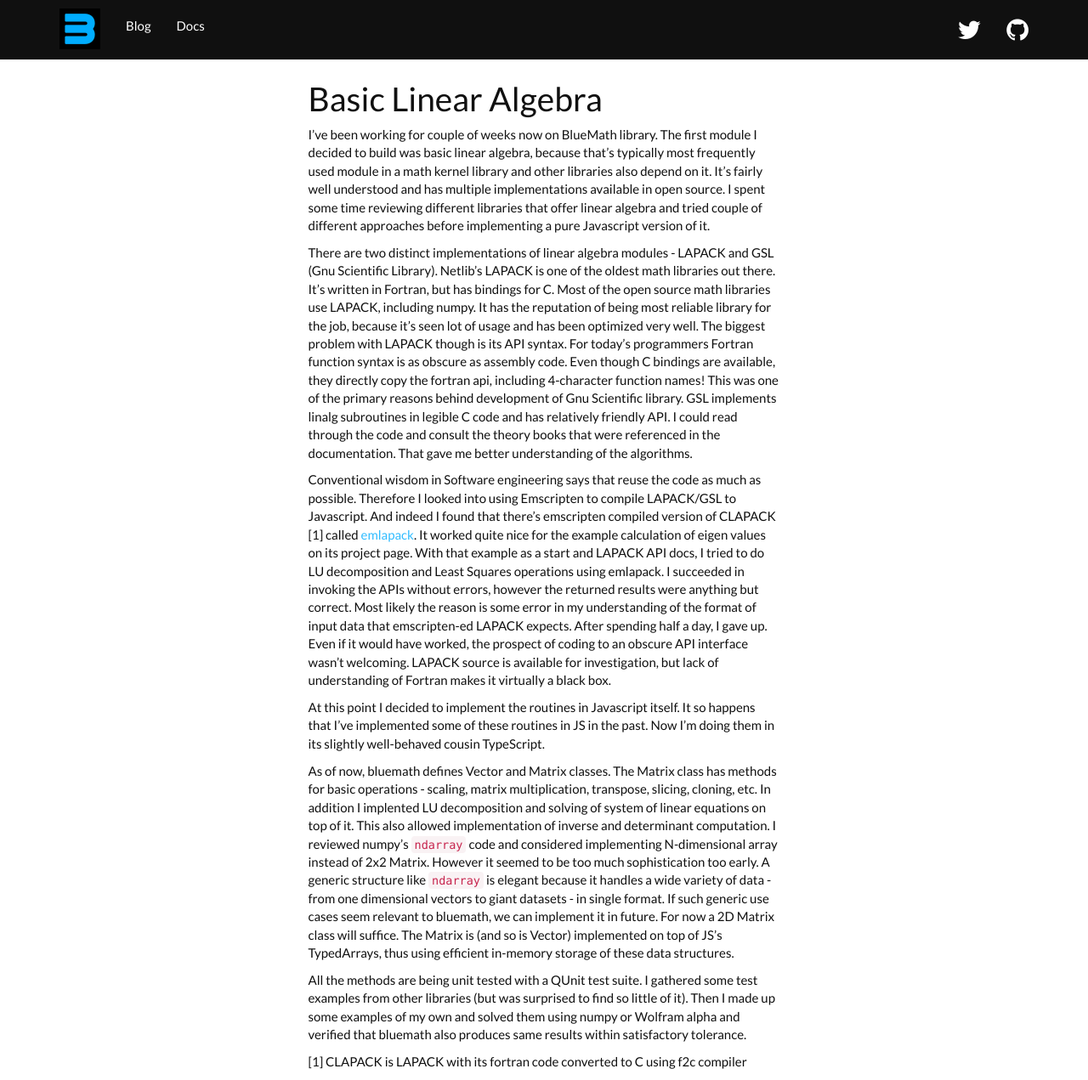
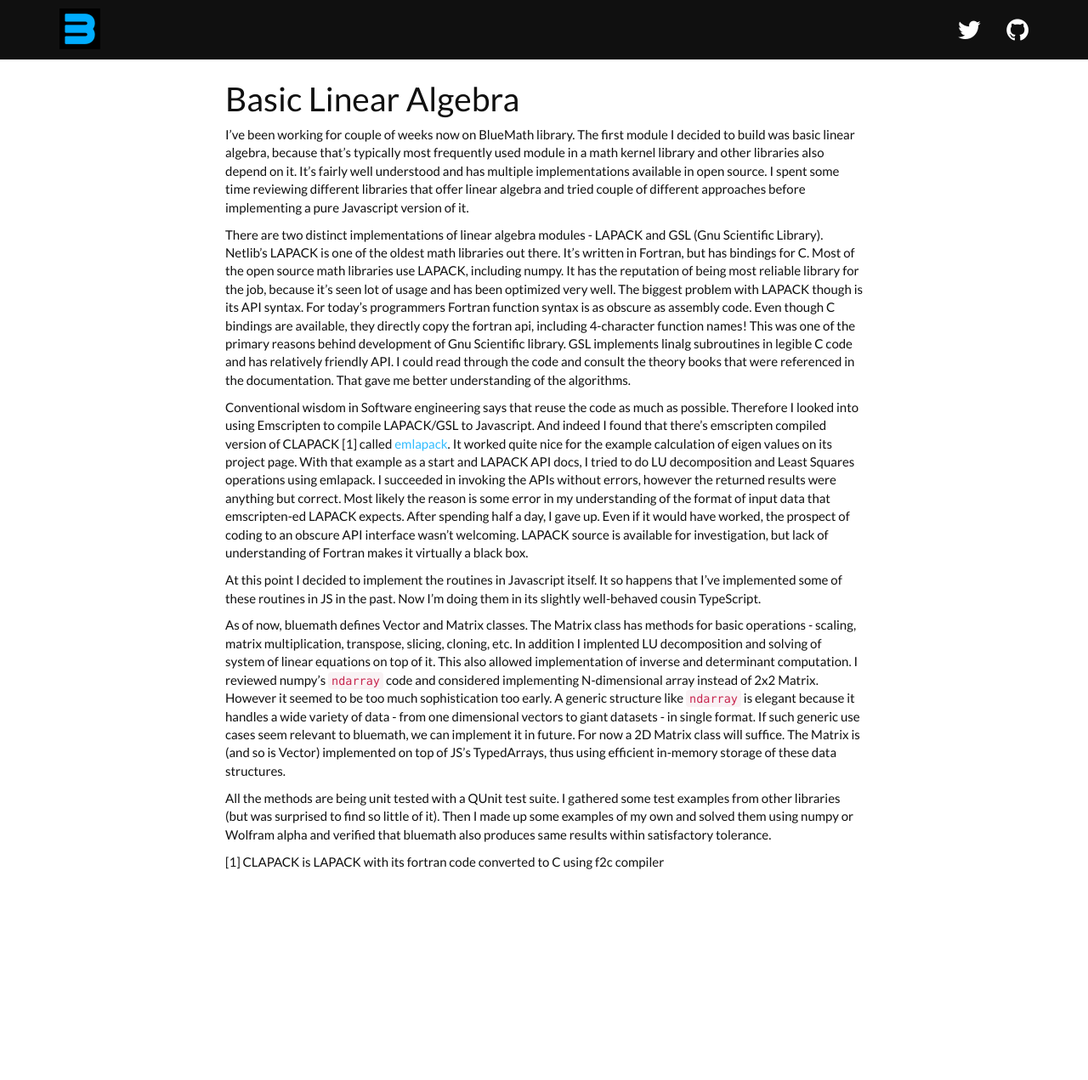
Before and after one commit to bluemathsoft/bluemathsoft.github.io, a Jekyll site: the page built from _posts/2017-05-17-basic-linear-algebra.md, in a window 1280 px wide and 1271 px high. Shown: the whole window at 85% size. Built offline with Jekyll 4.4.1, drawn with Linux system fonts in a browser that asks for light colours.

Commit message:
Make central column widers. Set blog as default landing page

```diff
--- a/_includes/topbar.html
+++ b/_includes/topbar.html
@@ -1,7 +1,7 @@
 <div class="navbar navbar-default navbar-fixed-top">
   <div class="container">
     <div class="navbar-header">
-      <a href="/" class="navbar-brand">
+      <a href="/blog.html" class="navbar-brand">
         <img src="/img/bluemath-logo-48.png"/>
       </a>
       <button type="button" class="navbar-toggle" data-toggle="collapse" data-target="#navbar-main">
@@ -12,13 +12,13 @@
     </div>
     <div class="navbar-collapse collapse" id="navbar-main">
       <ul class="nav navbar-nav">
+        <!--
         <li>
           <a href="/blog.html">Blog</a>
         </li>
         <li>
           <a href="/docs/index.html">Docs</a>
         </li>
-        <!--
         <li>
           <a href="/demos">Demos</a>
         </li>
--- a/_layouts/post.html
+++ b/_layouts/post.html
@@ -24,12 +24,12 @@
       <div class="page-header">
       </div>
       <div class="row">
-        <div class="col-lg-3">
+        <div class="col-lg-2">
         </div>
-        <div class="col-lg-6">
+        <div class="col-lg-8">
           {{content}}
         </div>
-        <div class="col-lg-3">
+        <div class="col-lg-2">
         </div>
       </div>
     </div>
```
